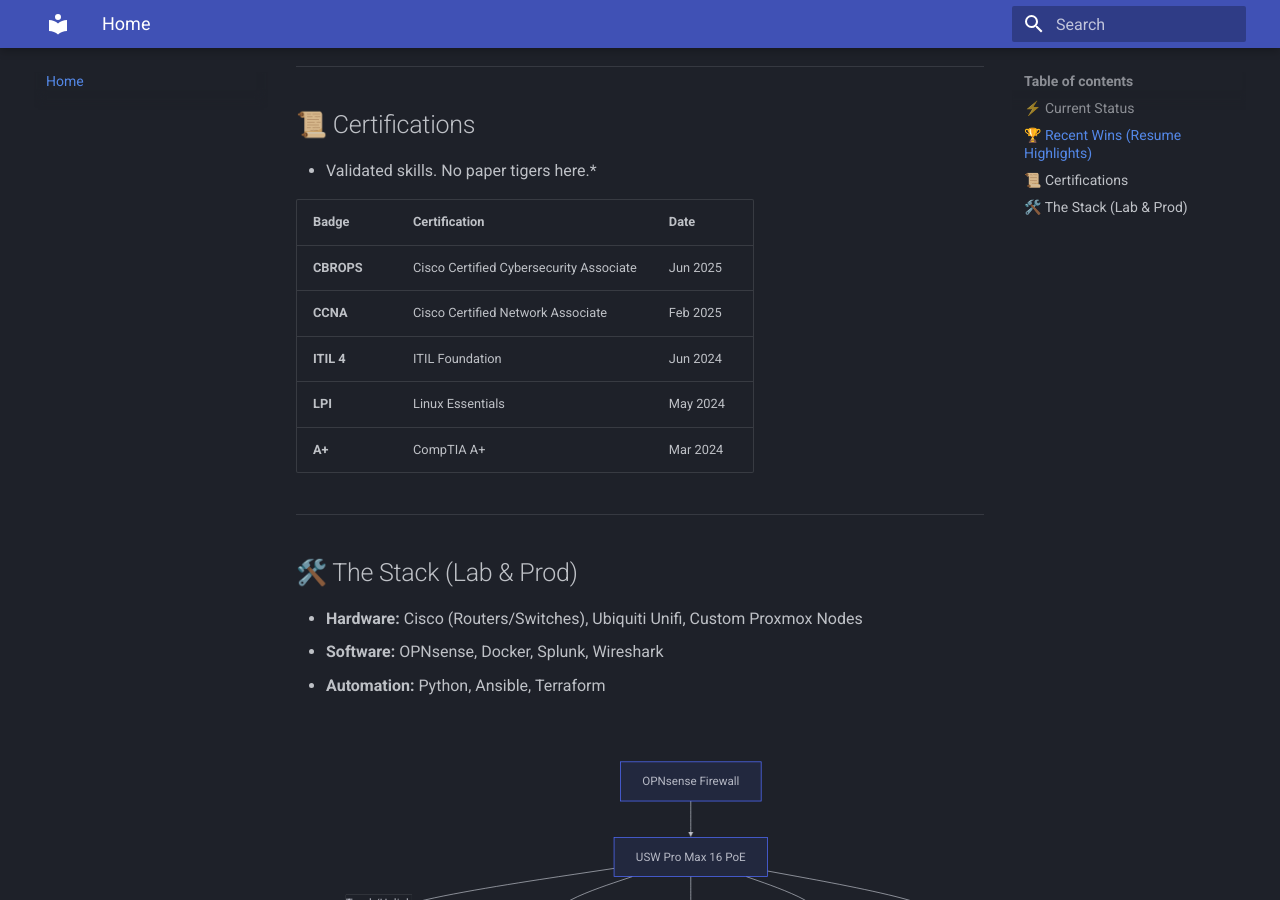
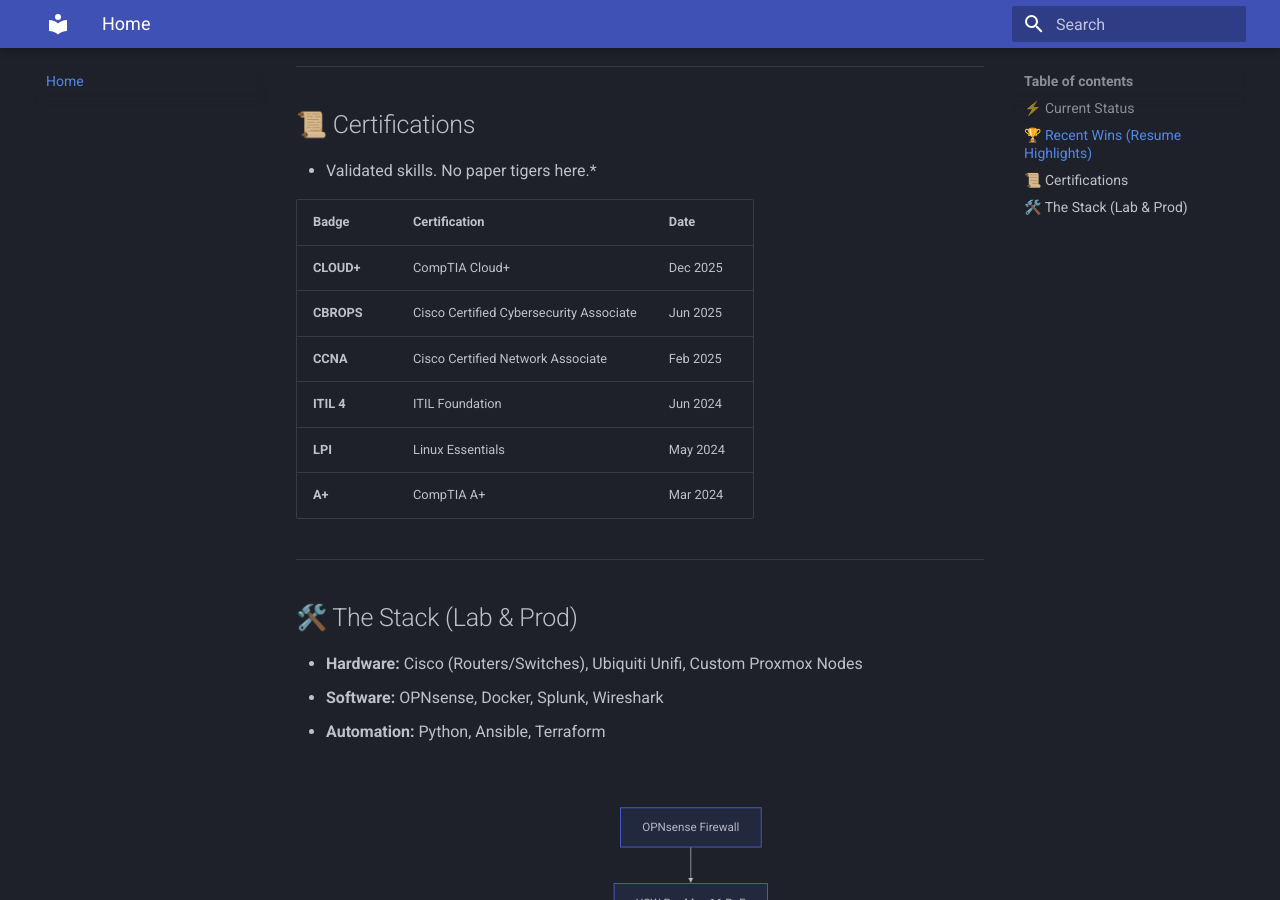
Before and after one commit to moshthesubnet/my-lab-docs, an MkDocs documentation site: the page built from docs/index.md, in a window 1280 px wide and 900 px high, scrolled down 1121 px. Built offline with MkDocs 1.6.1 and Material for MkDocs 9.7.7, drawn with Linux system fonts in a browser that asks for light colours.

Commit message:
Update index.md

```diff
--- a/docs/index.md
+++ b/docs/index.md
@@ -31,6 +31,7 @@ I document my journey from "it works on my machine" to enterprise-grade network
 
 | Badge | Certification | Date |
 | :--- | :--- | :--- |
+| **CLOUD+** | CompTIA Cloud+ | Dec 2025
 | **CBROPS** | Cisco Certified Cybersecurity Associate | Jun 2025 |
 | **CCNA** | Cisco Certified Network Associate | Feb 2025 |
 | **ITIL 4** | ITIL Foundation | Jun 2024 |
```
